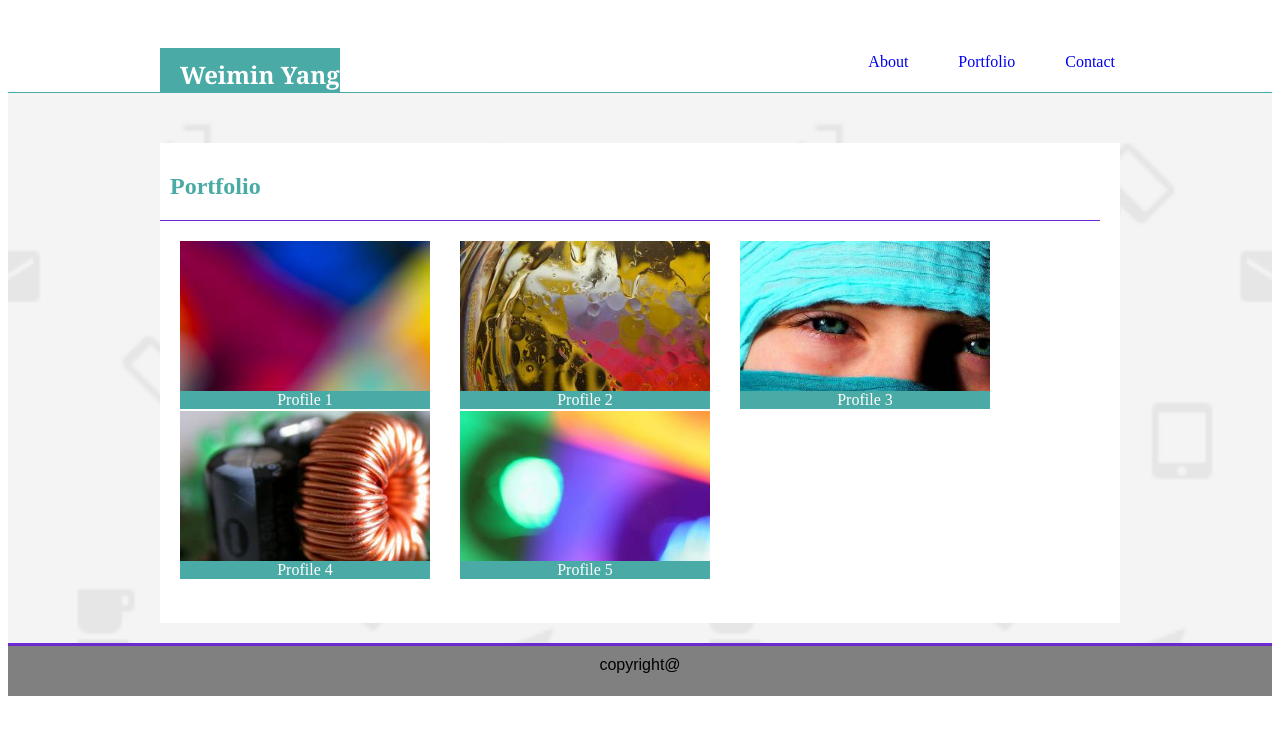
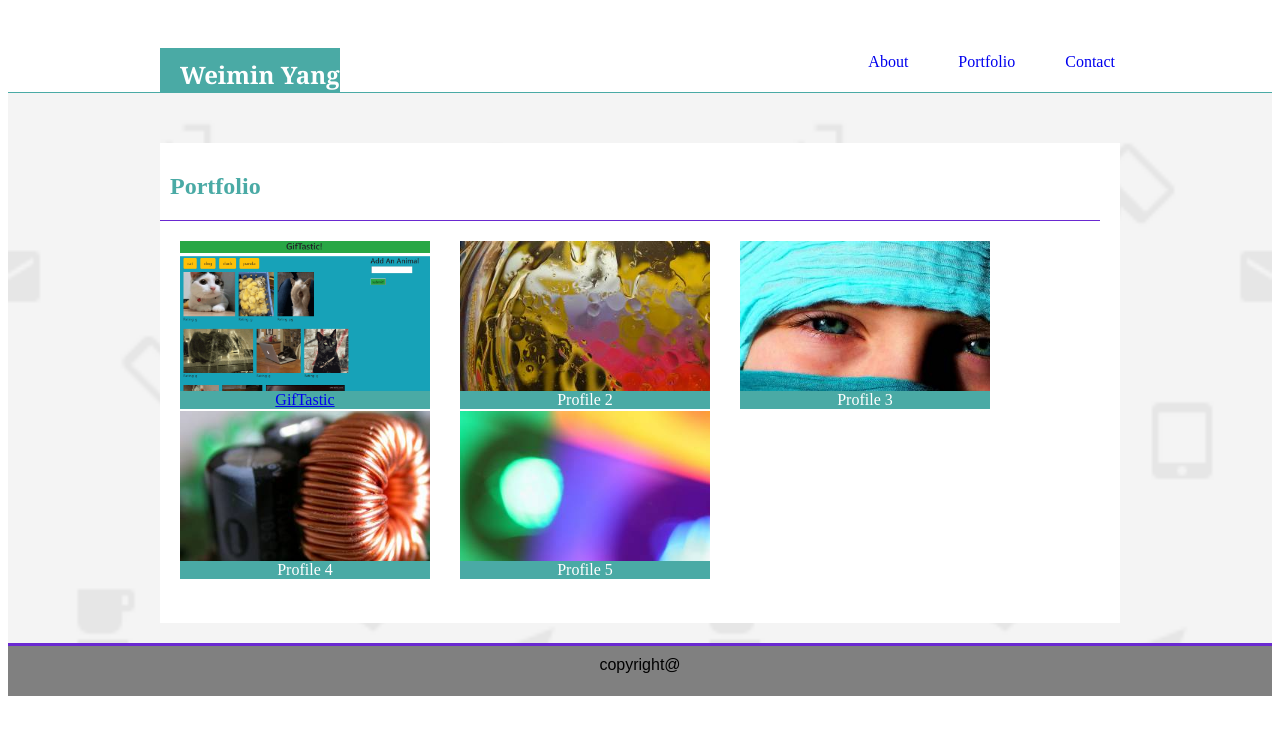
Before and after one commit to weiminyang/Portfolio, a plain HTML site: page portfolio.html in a window 1280 px wide. Drawn offline with Linux system fonts and the light colour scheme.

Commit message:
add gifTastic

```diff
--- a/assets/css/style.css
+++ b/assets/css/style.css
@@ -117,7 +117,7 @@ h2{
    margin-right:30px;
 }
 .portfoliop1 {
-   background-image: url("../images/portfoliop1.jpg");
+   background-image: url("../images/gif.png");
 
 }
 .portfoliop2 {
--- a/portfolio.html
+++ b/portfolio.html
@@ -26,10 +26,14 @@
                 <h2>Portfolio</h2>
                 <div class="paragraph">
                     <div class="portfoliop1 portfolio-image">
-                        <span>Profile 1</span>
+                        <span>
+                            <a href="https://weiminyang.github.io/GifTastic/">GifTastic</a>
+
+                        </span>
                     </div>
                     <div class="portfoliop2 portfolio-image">
                         <span>Profile 2</span>
+
                     </div>
                     <div class="portfoliop3 portfolio-image">
                         <span>Profile 3</span>
```
Also changed, not shown: assets/images/gif.png (added).
